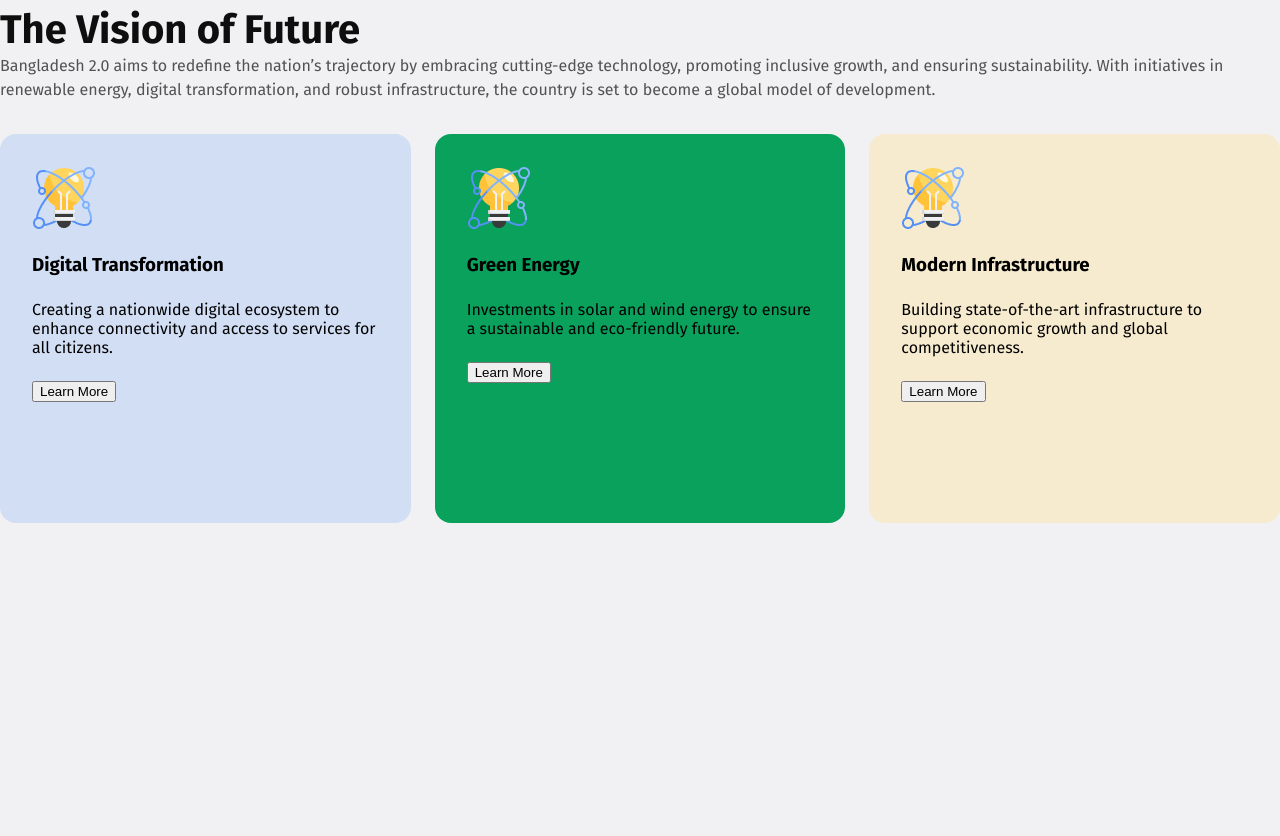
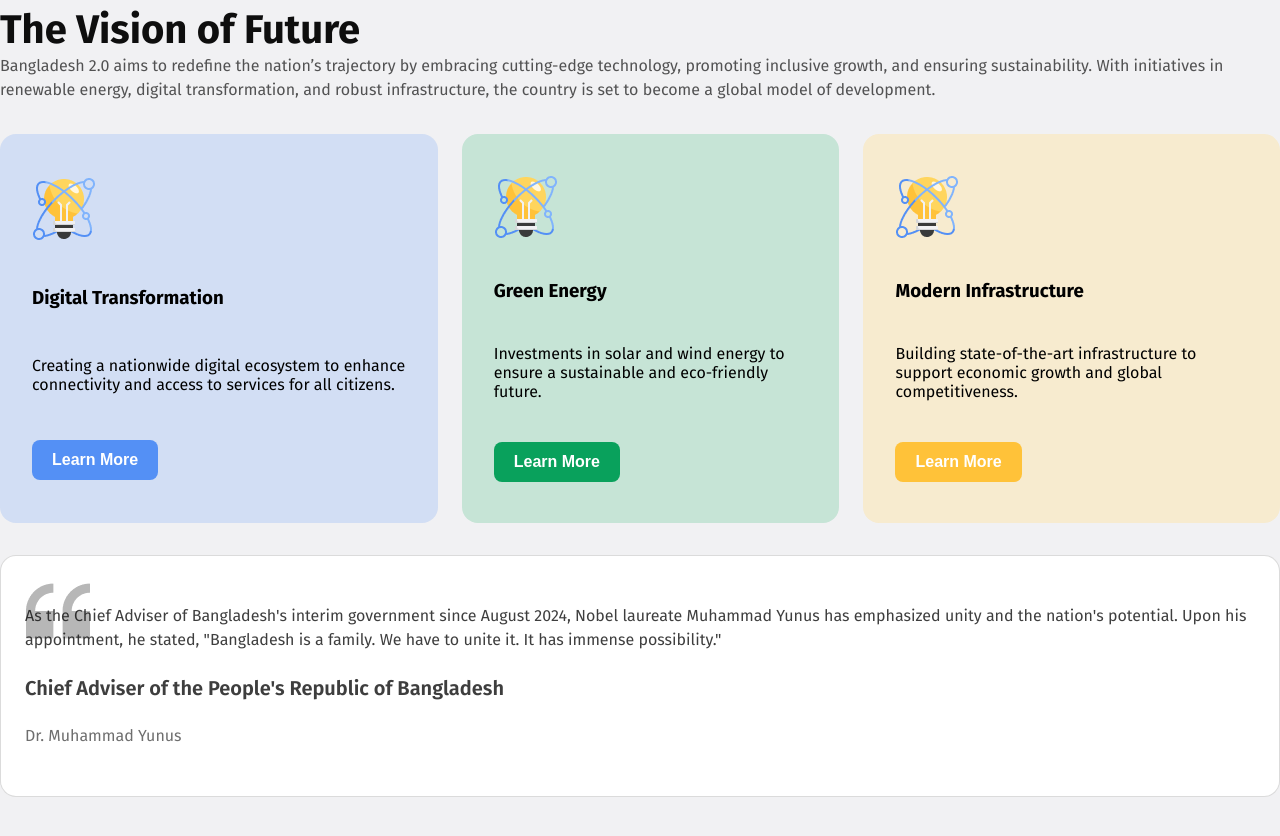
Before and after one commit to Sefat3117/New-Bangladesh-A1, a plain HTML site: page index.html in a window 1280 px wide. Shown: the part 740-1576 px from the top of the page. Before the commit the page ends 1263 px from the top, so only its background shows below. Drawn offline with Linux system fonts and the light colour scheme.

Commit message:
quote section added

```diff
--- a/index.html
+++ b/index.html
@@ -50,7 +50,7 @@
               Creating a nationwide digital ecosystem to enhance connectivity
               and access to services for all citizens.
             </p>
-            <button class="primary-btn">Learn More</button>
+            <button class="card-btn-one">Learn More</button>
           </div>
 
           <div class="future-section-card-two">
@@ -60,7 +60,7 @@
               Investments in solar and wind energy to ensure a sustainable and
               eco-friendly future.
             </p>
-            <button class="primary-btn">Learn More</button>
+            <button class="card-btn-two">Learn More</button>
           </div>
           <div class="future-section-card-three">
             <img src="assets/card-icon.png" alt="" />
@@ -69,9 +69,22 @@
               Building state-of-the-art infrastructure to support economic
               growth and global competitiveness.
             </p>
-            <button class="primary-btn">Learn More</button>
+            <button class="card-btn-three">Learn More</button>
           </div>
         </div>
+      </section>
+      <!-- Quote Section -->
+      <section class="quote-section-container">
+        <p class="quote-section-description">
+          As the Chief Adviser of Bangladesh's interim government since August
+          2024, Nobel laureate Muhammad Yunus has emphasized unity and the
+          nation's potential. Upon his appointment, he stated, "Bangladesh is a
+          family. We have to unite it. It has immense possibility."
+        </p>
+        <p class="quote-section-title">
+          Chief Adviser of the People's Republic of Bangladesh
+        </p>
+        <h4 class="quote-section-person">Dr. Muhammad Yunus</h4>
       </section>
     </main>
     <footer></footer>
--- a/styles/new-bangladesh.css
+++ b/styles/new-bangladesh.css
@@ -95,7 +95,7 @@ nav > button {
 .future-section-card-container {
   display: flex;
   justify-content: space-between;
-  margin-top: 32px;
+  margin: 32px 0;
   column-gap: 24px;
 }
 .future-section-card-one,
@@ -106,15 +106,77 @@ nav > button {
   padding: 32px;
   flex-direction: column;
   align-items: flex-start;
+  justify-content: space-around;
   gap: 24px;
-  flex: 1 0 0;
   border-radius: 16px;
   border: 0px solid #5490f5;
   background: rgba(84, 144, 245, 0.2);
 }
 .future-section-card-two {
+  border: 0px solid #09a15c;
+  background: #c6e4d6;
+}
+.future-section-card-three {
+  border: 0px solid #ffc239;
+  background: #f7ebcf;
+}
+.card-btn-one,
+.card-btn-two,
+.card-btn-three {
+  display: flex;
+  padding: 11px 20px;
+  justify-content: center;
+  align-items: center;
+  gap: 48px;
+  border-radius: 8px;
+  background-color: #5490f5;
+  border: none;
+  color: #fff;
+  font-size: 16px;
+  font-style: normal;
+  font-weight: 600;
+  line-height: normal;
+}
+.card-btn-two {
   background-color: #09a15c;
 }
-.future-section-card-three {
-  background-color: #f7ebcf;
+.card-btn-three {
+  background-color: #ffc239;
 }
+/* Quote Section Styles */
+.quote-section-container {
+  display: flex;
+  padding: 48px 24px;
+  flex-direction: column;
+  align-items: flex-start;
+  gap: 24px;
+  flex: 1 0 0;
+  border-radius: 16px;
+  border: 1px solid rgba(14, 14, 14, 0.15);
+  background: #fff;
+  background-image: url("../assets/quote-bg.png");
+  background-repeat: no-repeat;
+  background-position: 25px 23px;
+  margin-bottom: 80px;
+}
+.quote-section-description {
+  color: rgba(14, 14, 14, 0.8);
+  font-size: 16px;
+  font-style: normal;
+  font-weight: 400;
+  line-height: 24px; /* 150% */
+}
+.quote-section-title {
+  color: rgba(14, 14, 14, 0.8);
+  font-size: 20px;
+  font-style: normal;
+  font-weight: 600;
+  line-height: 24px; /* 120% */
+}
+.quote-section-person {
+  color: rgba(14, 14, 14, 0.6);
+  font-size: 16px;
+  font-style: normal;
+  font-weight: 400;
+  line-height: 24px;
+}
```
